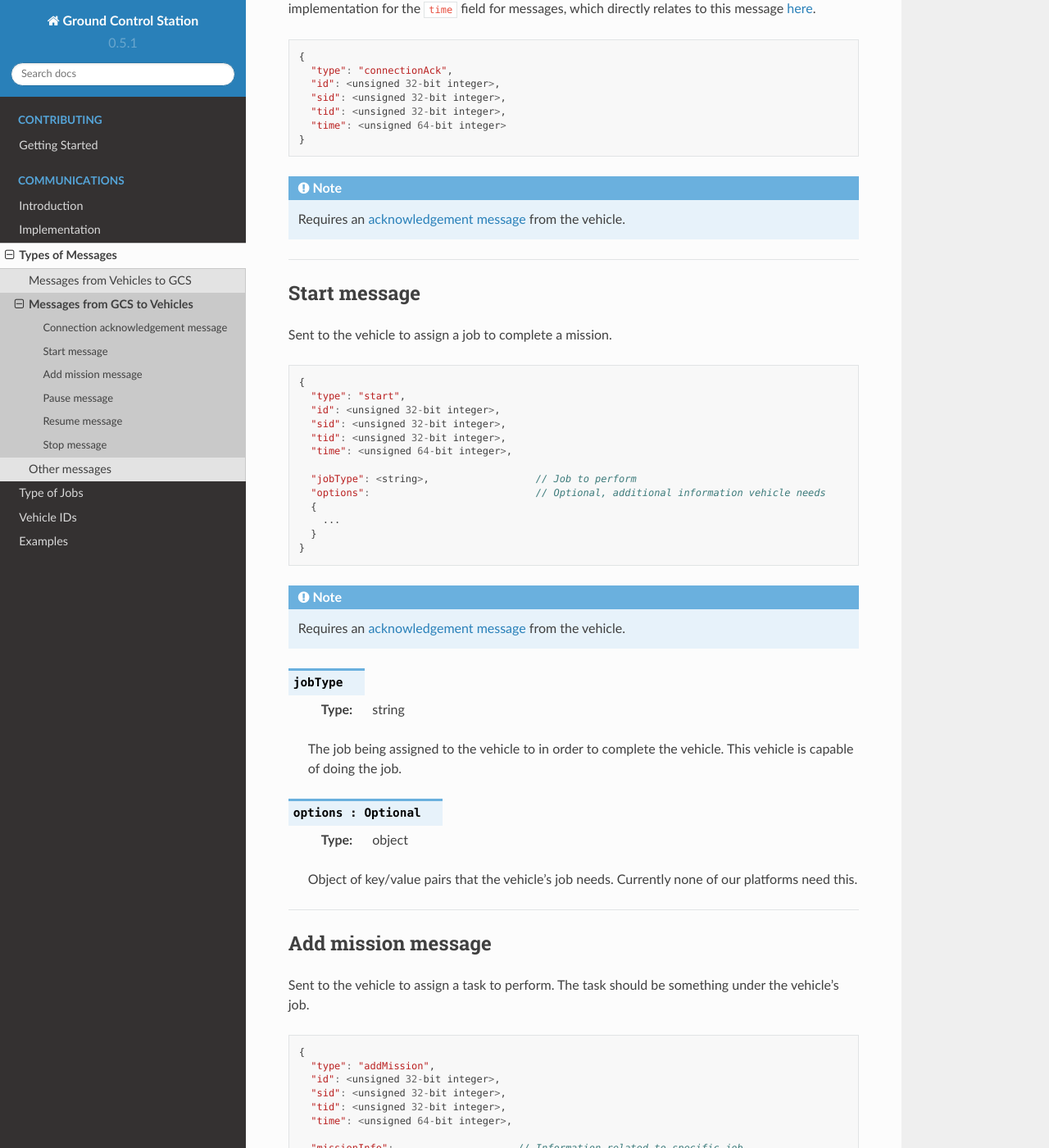
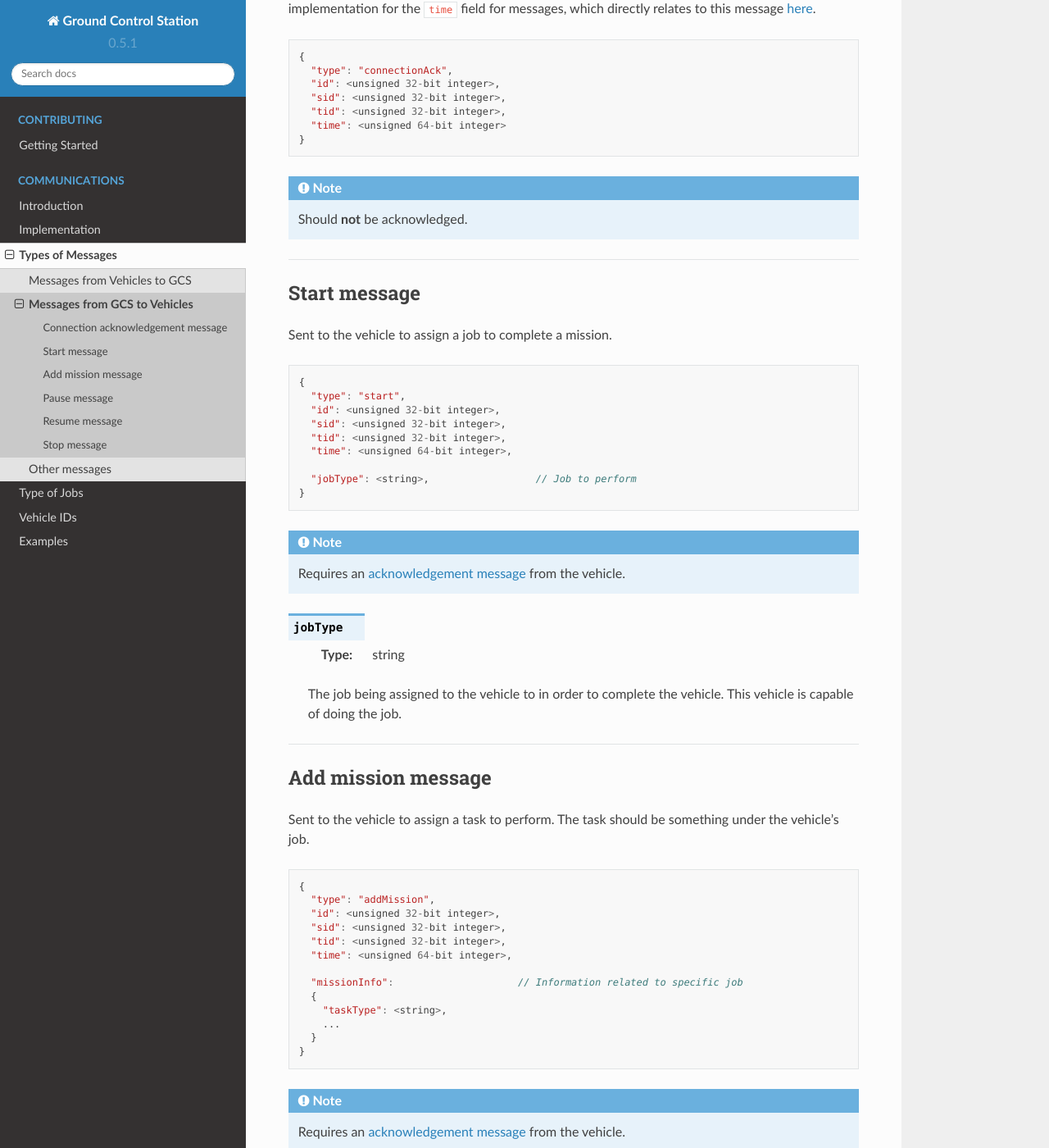
Before and after one commit to NGCP/GCS, a Sphinx documentation site: the page built from docs/communications/messages/gcs-vehicles-messages.rst, in a window 1280 px wide and 1400 px high, scrolled down 436 px. Shown: the whole window at 82% size. Built offline with Sphinx 7.4.7 and the Read the Docs theme 2.0.0, drawn with Linux system fonts in a browser that asks for light colours.

Commit message:
Removed ack requirement to connectionAck messages

```diff
--- a/docs/communications/messages/gcs-vehicles-messages.rst
+++ b/docs/communications/messages/gcs-vehicles-messages.rst
@@ -24,7 +24,7 @@ See the connect message that initiates this acknowledgement request `here <vehic
   }
 
 .. note::
-  Requires an `acknowledgement message`_ from the vehicle.
+  Should **not** be acknowledged.
 
 -------------
 
@@ -43,10 +43,6 @@ Sent to the vehicle to assign a job to complete a mission.
     "time": <unsigned 64-bit integer>,
 
     "jobType": <string>,                  // Job to perform
-    "options":                            // Optional, additional information vehicle needs
-    {
-      ...
-    }
   }
 
 .. note::
@@ -57,12 +53,6 @@ Sent to the vehicle to assign a job to complete a mission.
   :type: string
 
   The job being assigned to the vehicle to in order to complete the vehicle. This vehicle is capable of doing the job.
-
-.. confval:: options : Optional
-
-  :type: object
-
-  Object of key/value pairs that the vehicle's job needs. Currently none of our platforms need this.
 
 -------------------
 
```
